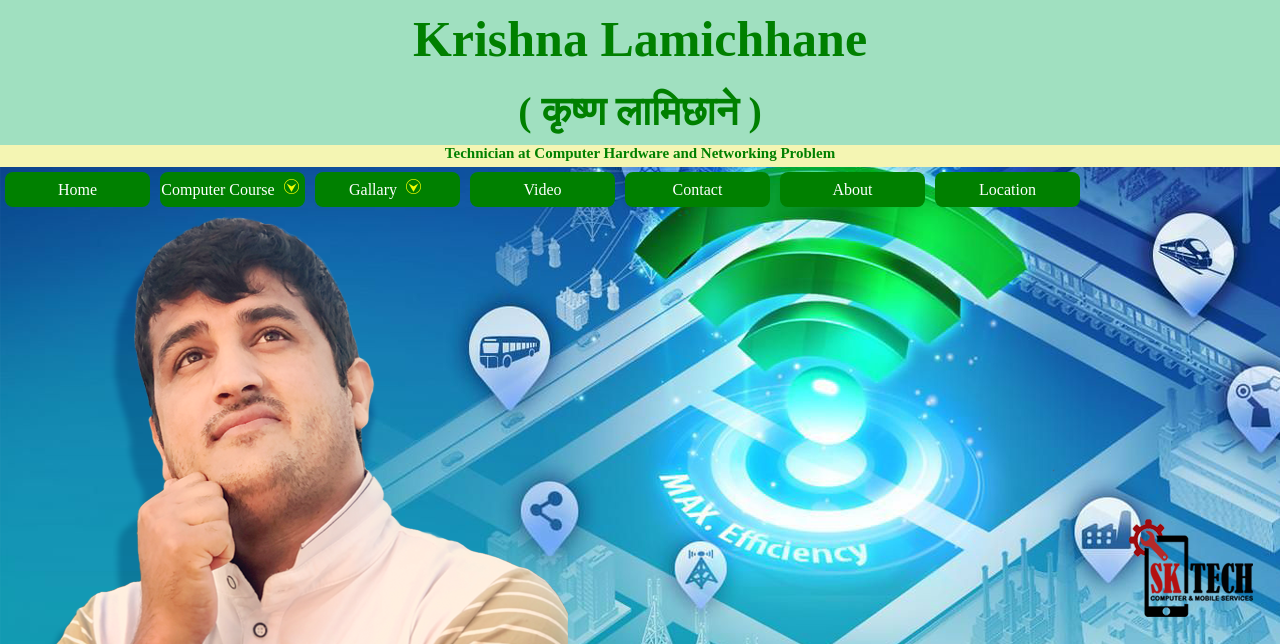
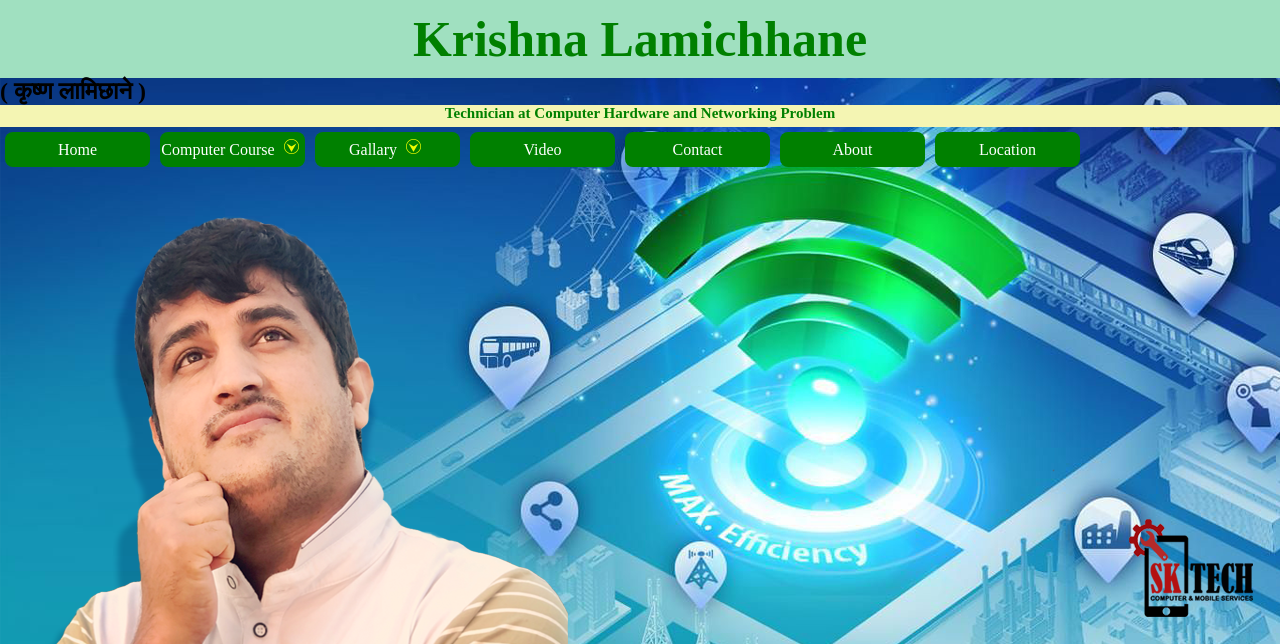
Before and after one commit to kplrivan/lamichhanekrishna, a plain HTML site: page index.html in a window 1280 px wide. Shown: the top 644 px of the page. Drawn offline with Linux system fonts and the light colour scheme.

Commit message:
Update style.css

```diff
--- a/style.css
+++ b/style.css
@@ -22,16 +22,7 @@ h1
 
 	}
 
-h2
-	{
-	text-align: center;
-	color: green;
-	background-color: rgb(160, 224, 192);
-	margin-top: 0px;
-	padding: 10px;
-	font-size: 40px;
 
-	}
 
 h3
 	{
```
